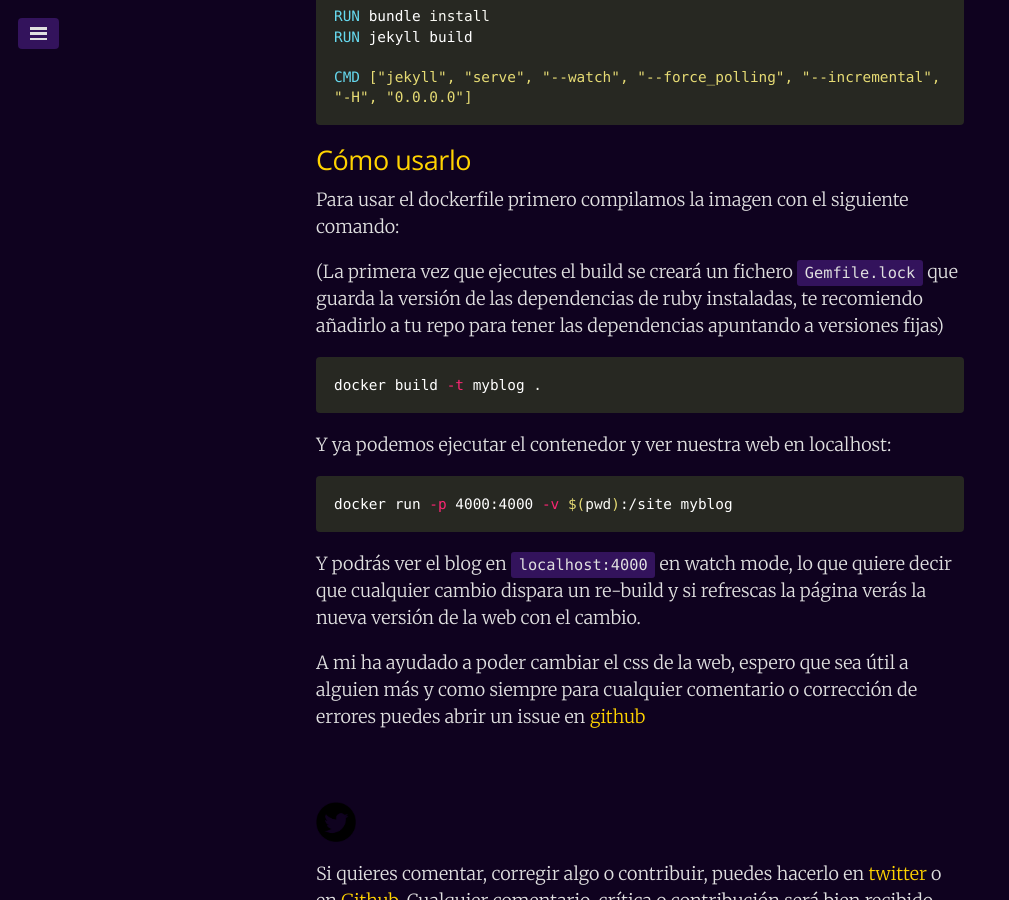
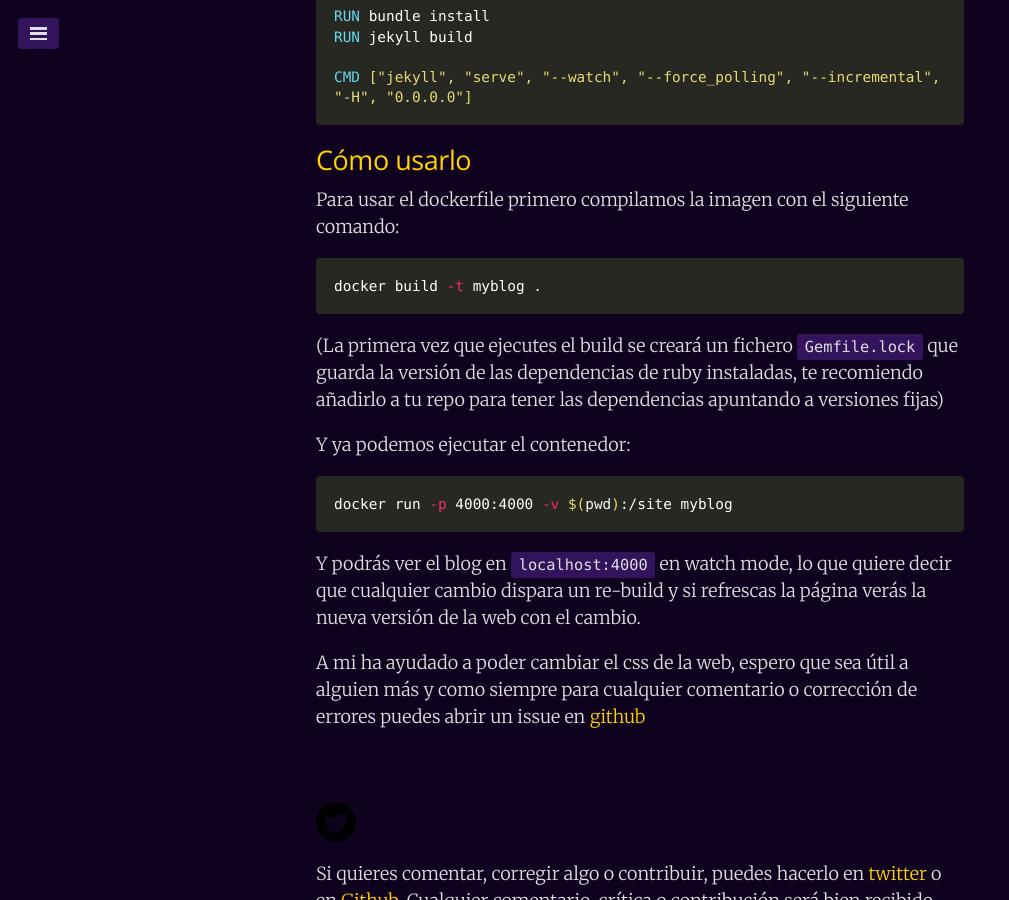
Before and after one commit to juanmirod/juanmirod.github.io, a Jekyll site: the page built from _posts/2023-05-17-github-pages-local.md, in a window 1280 px wide and 900 px high, scrolled down 1497 px. Shown: the whole window, without its empty margins (0-1009 px from the left). Built offline with Jekyll 4.4.1, drawn with Linux system fonts in a browser that asks for light colours.

Commit message:
fix: reorder paragraph

````diff
--- a/_posts/2023-05-17-github-pages-local.md
+++ b/_posts/2023-05-17-github-pages-local.md
@@ -63,16 +63,15 @@ CMD ["jekyll", "serve", "--watch", "--force_polling", "--incremental", "-H", "0.
 
 Para usar el dockerfile primero compilamos la imagen con el siguiente comando:
 
+```sh
+docker build -t myblog .
+```
 
 (La primera vez que ejecutes el build se creará un fichero `Gemfile.lock` que guarda la versión de las
 dependencias de ruby instaladas, te recomiendo añadirlo a tu repo para tener las dependencias apuntando
 a versiones fijas)
 
-```sh
-docker build -t myblog .
-```
-
-Y ya podemos ejecutar el contenedor y ver nuestra web en localhost:
+Y ya podemos ejecutar el contenedor:
 
 ```sh
 docker run -p 4000:4000 -v $(pwd):/site myblog
````
